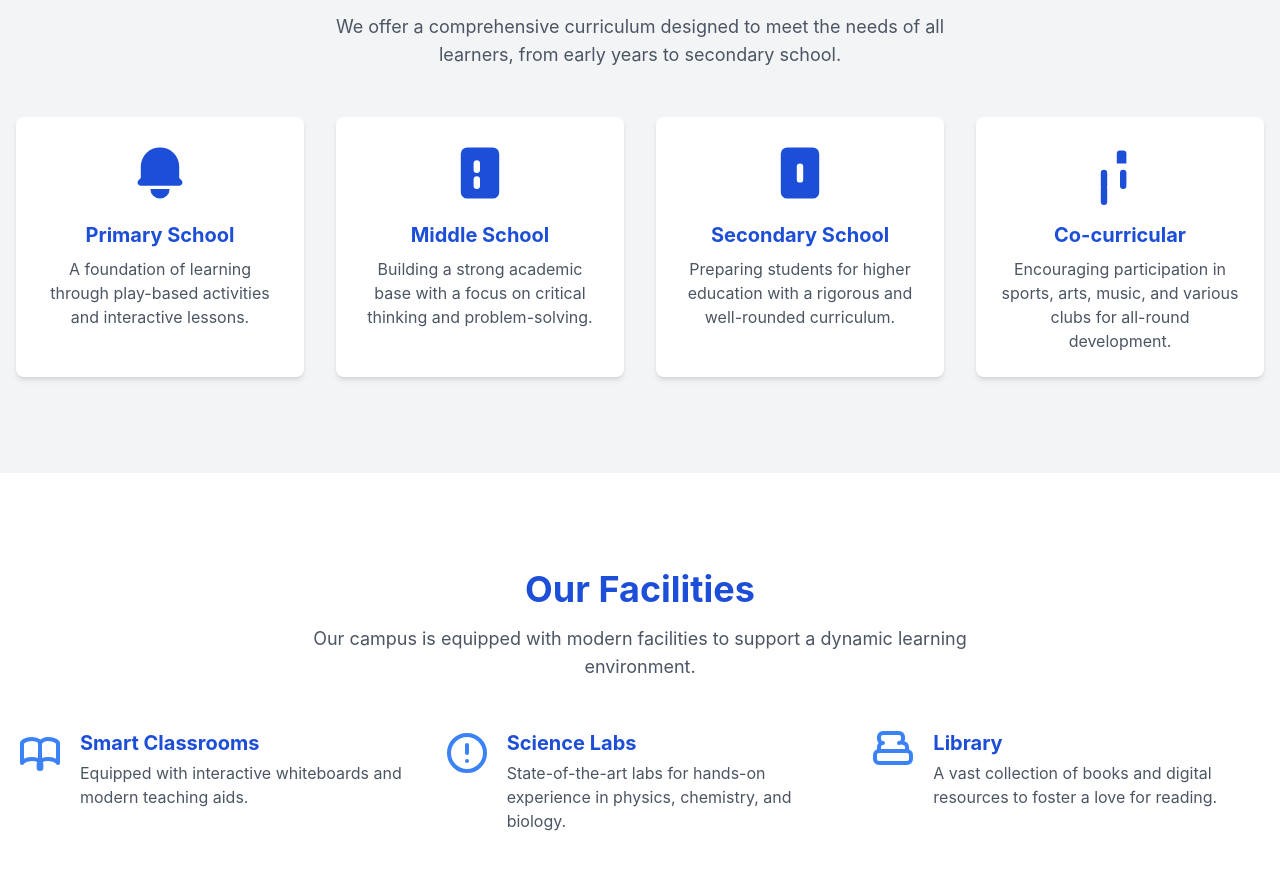
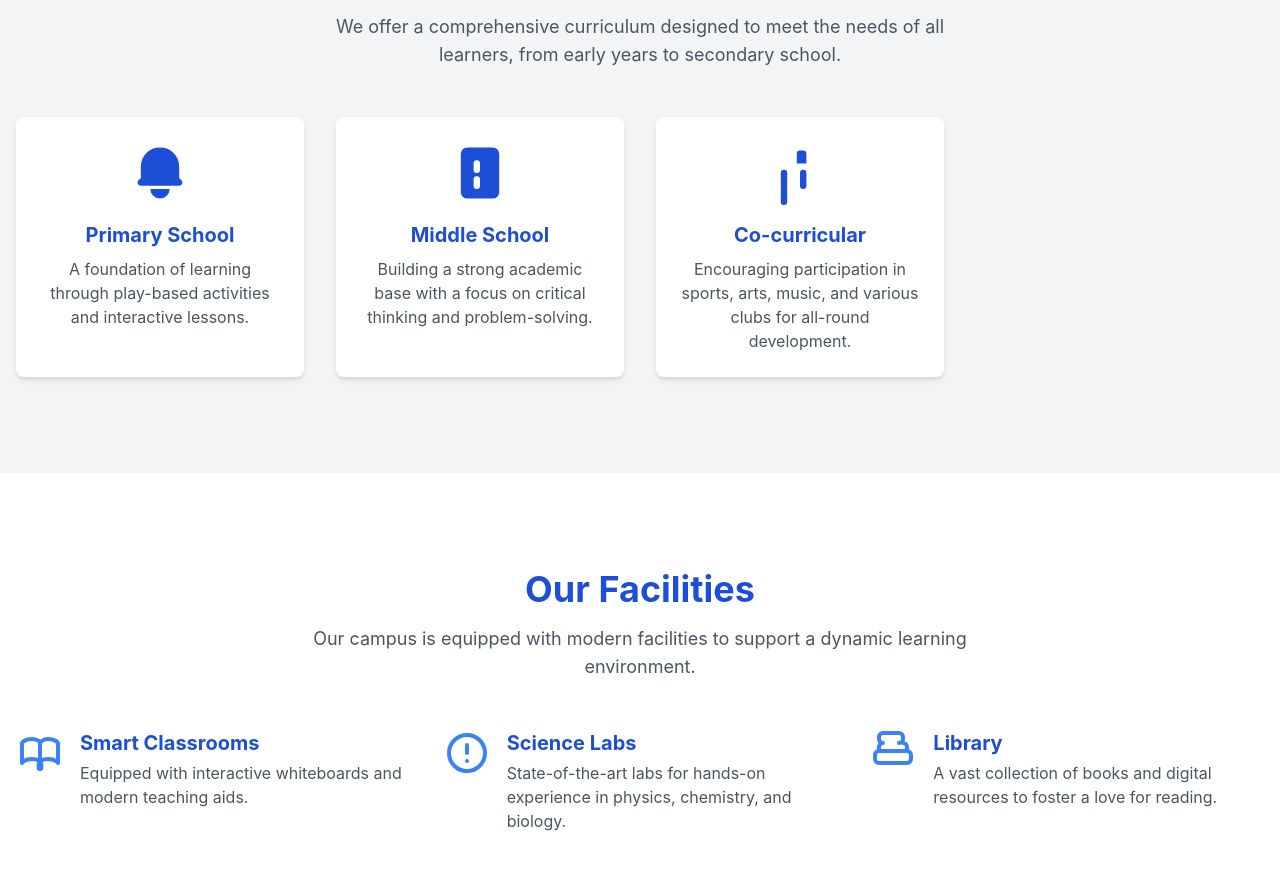
Before and after one commit to pspankaj02/SchoolWebsitePlan2, a plain HTML site: page index.html in a window 1280 px wide. Shown: the part 1595-2464 px from the top of the page. Drawn offline with nearby package versions, Linux system fonts and the light colour scheme.

Commit message:
Update index.html

```diff
--- a/index.html
+++ b/index.html
@@ -190,16 +190,7 @@
                         <h3 class="text-xl font-bold text-primary mb-2">Middle School</h3>
                         <p class="text-gray-600">Building a strong academic base with a focus on critical thinking and problem-solving.</p>
                     </div>
-                    <!-- Academic Card 3 -->
-                    <div class="bg-white rounded-lg shadow-md p-6 text-center transition-transform transform hover:scale-105">
-                        <div class="text-primary mx-auto mb-4">
-                            <svg xmlns="http://www.w3.org/2000/svg" class="h-16 w-16 mx-auto" viewBox="0 0 20 20" fill="currentColor">
-                                <path fill-rule="evenodd" d="M6 2a2 2 0 00-2 2v12a2 2 0 002 2h8a2 2 0 002-2V4a2 2 0 00-2-2H6zm4 5a1 1 0 011 1v4a1 1 0 11-2 0V8a1 1 0 011-1z" clip-rule="evenodd" />
-                            </svg>
-                        </div>
-                        <h3 class="text-xl font-bold text-primary mb-2">Secondary School</h3>
-                        <p class="text-gray-600">Preparing students for higher education with a rigorous and well-rounded curriculum.</p>
-                    </div>
+
                     <!-- Academic Card 4 -->
                     <div class="bg-white rounded-lg shadow-md p-6 text-center transition-transform transform hover:scale-105">
                         <div class="text-primary mx-auto mb-4">
```
